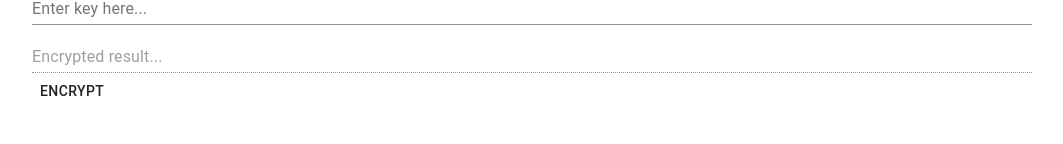
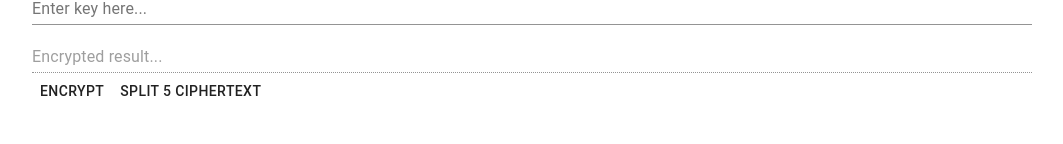
Before and after one commit to daltera/Tucil-Kripto, a React (Create React App) app: page / in a window 1280 px wide. Shown: the part 156-300 px from the top of the page, without its empty margins (108-1171 px from the left). Built offline with nearby package versions, Linux system fonts and the light colour scheme.

Commit message:
split 5 by 5 cipher text

```diff
--- a/src/scenes/Main/index.js
+++ b/src/scenes/Main/index.js
@@ -71,6 +71,26 @@ class Main extends React.Component {
       cipher: event.target.value,
     });
   };
+
+  handleSeparateClicker = () => {
+    const {encryptedText} = this.state
+    let arr = encryptedText.split("")
+    let chunk = 5
+    let newContainer = []
+    let lastidx = 0
+    for (let i = 0; i < arr.length;  i += chunk){
+        let tempArray = arr.slice(i, i+chunk)
+        console.log(tempArray)
+        tempArray = tempArray.join("")
+        newContainer.push(tempArray)
+        lastidx = i
+    }
+    arr = arr.slice(lastidx+chunk).join("")
+    newContainer.push(arr)
+    this.setState({
+      encryptedText:newContainer
+    })
+    }
 
   handleModeChange = (event) => {
     let alphabet = [];
@@ -1007,9 +1027,12 @@ class Main extends React.Component {
               disabled
             ></TextField>
           </Grid>
-          <Grid itex xs={12}>
+          <Grid item container xs={12} direction="row">
             <Button onClick={encryptionMode ? this.encrypt : this.decrypt}>
               {encryptionMode ? "Encrypt" : "Decrypt"}
+            </Button>
+            <Button onClick={this.handleSeparateClicker}>
+              Split 5 Ciphertext
             </Button>
           </Grid>
         </Grid>
```
